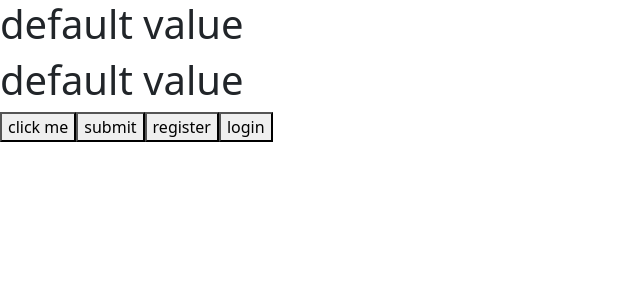
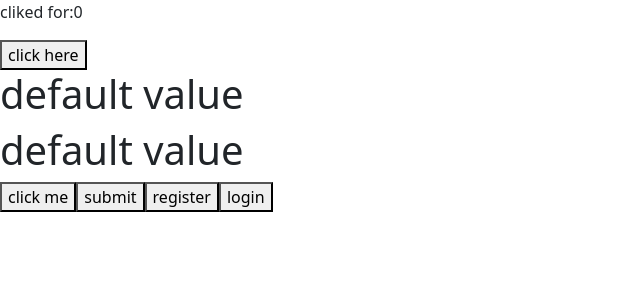
Before and after one commit to bips555/react-mern, a React (Vite) app: page / in a window 1280 px wide. Shown: the top 300 px of the page, without its empty margins (0-640 px from the left). Built offline with nearby package versions, Linux system fonts and the light colour scheme.

Commit message:
counter created using usestate hook

```diff
--- a/src/components/common/button/button.component.jsx
+++ b/src/components/common/button/button.component.jsx
@@ -1,8 +1,10 @@
 export const ButtonComponent = ({label="submit",type="submit",onClick})=>
 {
 return (
+  <>
     <button type={type} onClick={onClick}>
         {label}
     </button>
+    </>
   );
 };
--- a/src/pages/home/home.page.jsx
+++ b/src/pages/home/home.page.jsx
@@ -1,3 +1,4 @@
+/* eslint-disable no-unused-vars */
 import { ButtonComponent } from "../../components/common/button/button.component";
 import { Form } from "react-bootstrap";
 import { H1 } from "../../components/common/heading/heading.component";
@@ -6,6 +7,7 @@ import { useEffect, useState } from "react";
 const HomePage = () => {
   const [title, settitle] = useState("default value");
   const [loading, setloading] = useState();
+  let [counter,setcounter]=useState(0)
   const clickListen = () => {
     settitle("updated title");
     setloading(false);
@@ -22,11 +24,16 @@ const HomePage = () => {
   }, []);
 
   useEffect(() => {
-    console.log("i am only called when title gets changed ");
-  }, [title, loading]);
-
+    console.log("i am only called when state in srrays  gets changed ");
+  }, [title, loading,counter]);
+const increasecount=()=>
+{
+  setcounter(++counter)
+}
   return (
     <div>
+      <p>cliked for:{counter}</p>
+      <button onClick= {(increasecount)}>click here</button>
       <H1 value={title}></H1>
       <Heading type="h1" value={title}></Heading>
       <ButtonComponent
```
